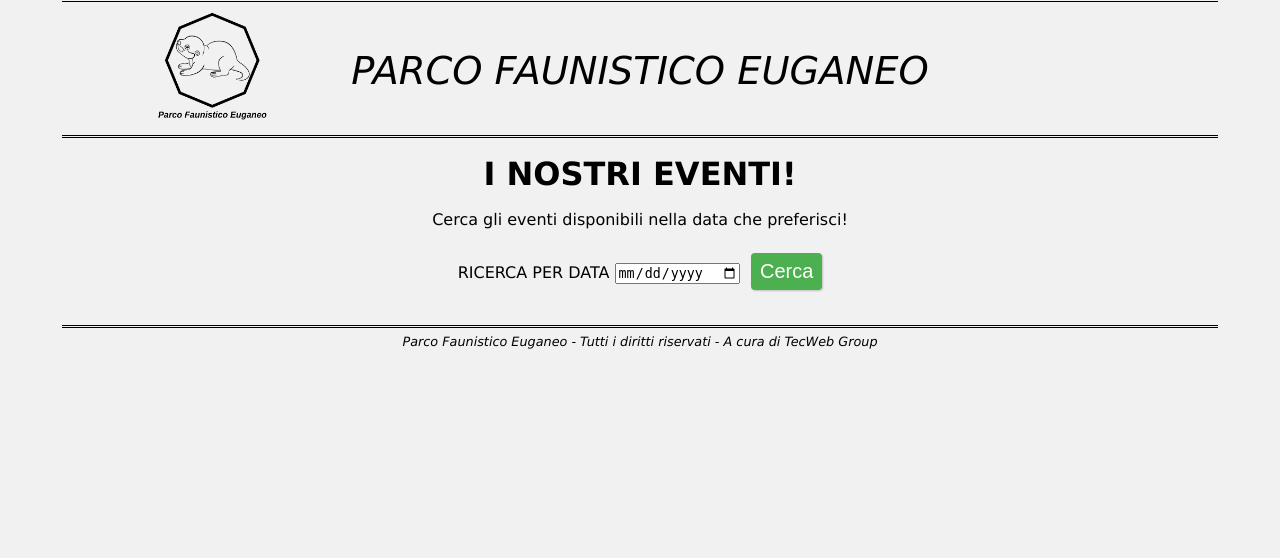
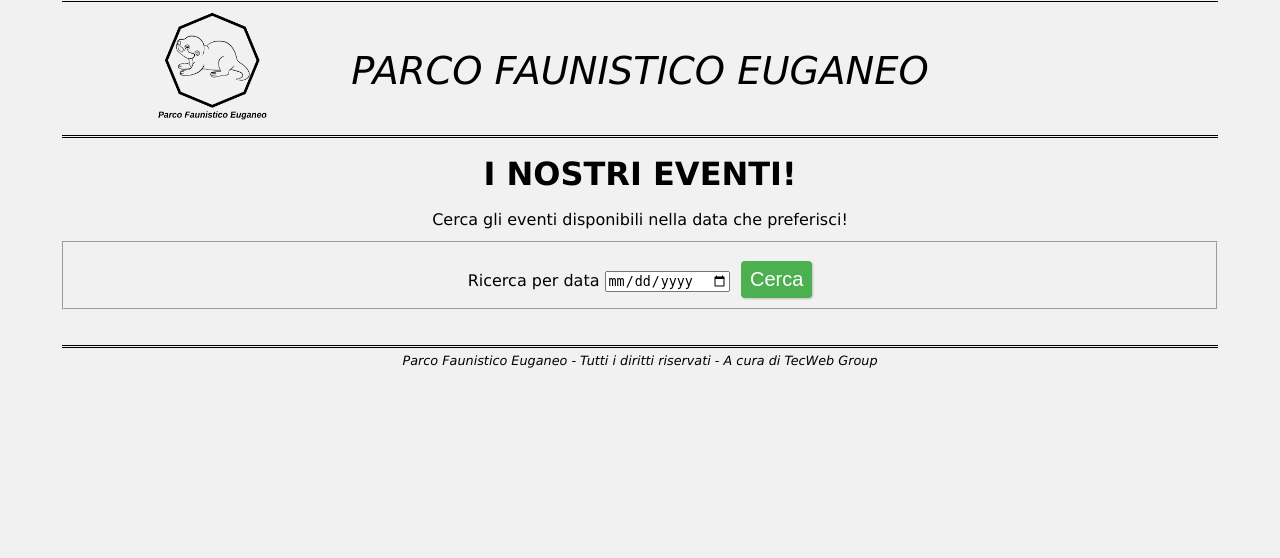
Before and after one commit to Fgiulia/progettoTecnologieWeb2019-2020, a PHP site: page /progettoTecnologieWeb2019-2020/HTML/eventi.html in a window 1280 px wide. Shown: the part 13-571 px from the top of the page. Run offline with PHP 8.4, Linux system fonts and the light colour scheme.

Commit message:
fix eventi.html, fix eventi.css

```diff
--- a/CSS/info.css
+++ b/CSS/info.css
@@ -25,6 +25,10 @@ ul{
     margin-bottom: 10%;
 }
 
+fieldset{
+    text-align: center;
+}
+
 
 #messaggio{
     width: 60%;
--- a/HTML/eventi.html
+++ b/HTML/eventi.html
@@ -1,4 +1,4 @@
-<DOCTYPE html PUBLIC "-//W3C//DTD XHTML 1.0 Strict//EN" "http://www.w3.org/TR/xhtml1/DTD/xhtml1-strict.dtd">
+<!DOCTYPE html PUBLIC "-//W3C//DTD XHTML 1.0 Strict//EN" "http://www.w3.org/TR/xhtml1/DTD/xhtml1-strict.dtd">
 <html xmlns="http://www.w3.org/1999/xhtml" xml:lang="it" lang="it">
 
 	<head>
@@ -31,16 +31,16 @@
 
 
 		<div id="filtroEventi">
-			<p>
-				<h1 class="titolo">I NOSTRI EVENTI!</h1>
-			</p>
 
-			<p id="textLine">Cerca gli eventi disponibili nella data che preferisci!</p>
+			<h1 class="titolo"> I NOSTRI EVENTI! </h1>
+			<p id="textLine"> Cerca gli eventi disponibili nella data che preferisci! </p>
 
-			<form id="FiltraData" action="../PAGES/eventi.php" method="POST">
-				<label for="cercaData"> RICERCA PER DATA </label>
-				<input type="date" id = "cercaData" name = "cercaData"/>
-				<input type="submit" id="inviaRicerca" value="Cerca" />
+			<form id="FiltraData" action="../PAGES/eventi.php" method="post">
+				<fieldset>
+					<label for="cercaData"> Ricerca per data </label>
+					<input type="date" id = "cercaData" name = "cercaData"/>
+					<input type="submit" id="inviaRicerca" value="Cerca" />
+				</fieldset>
 			</form>
 		</div>
 
```
